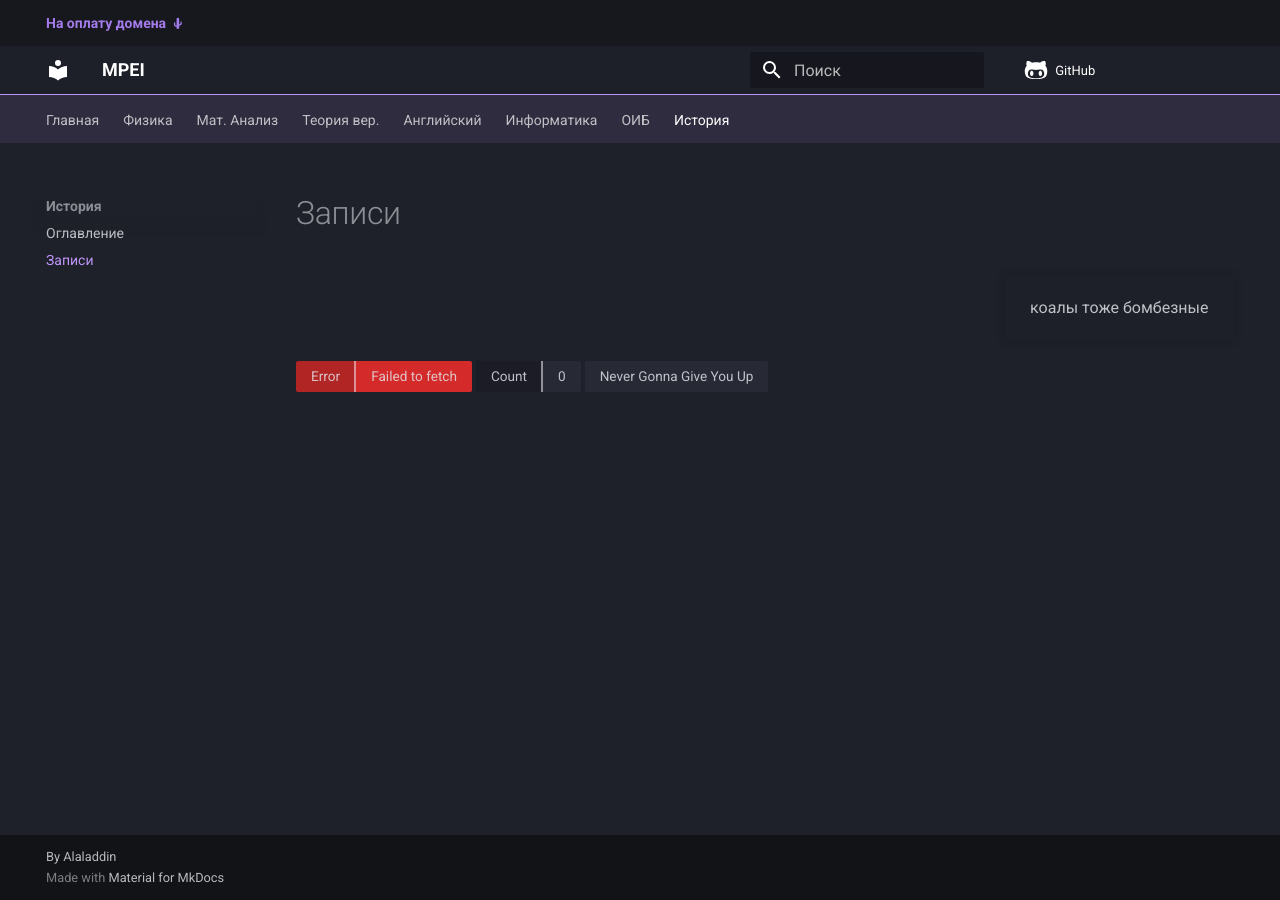
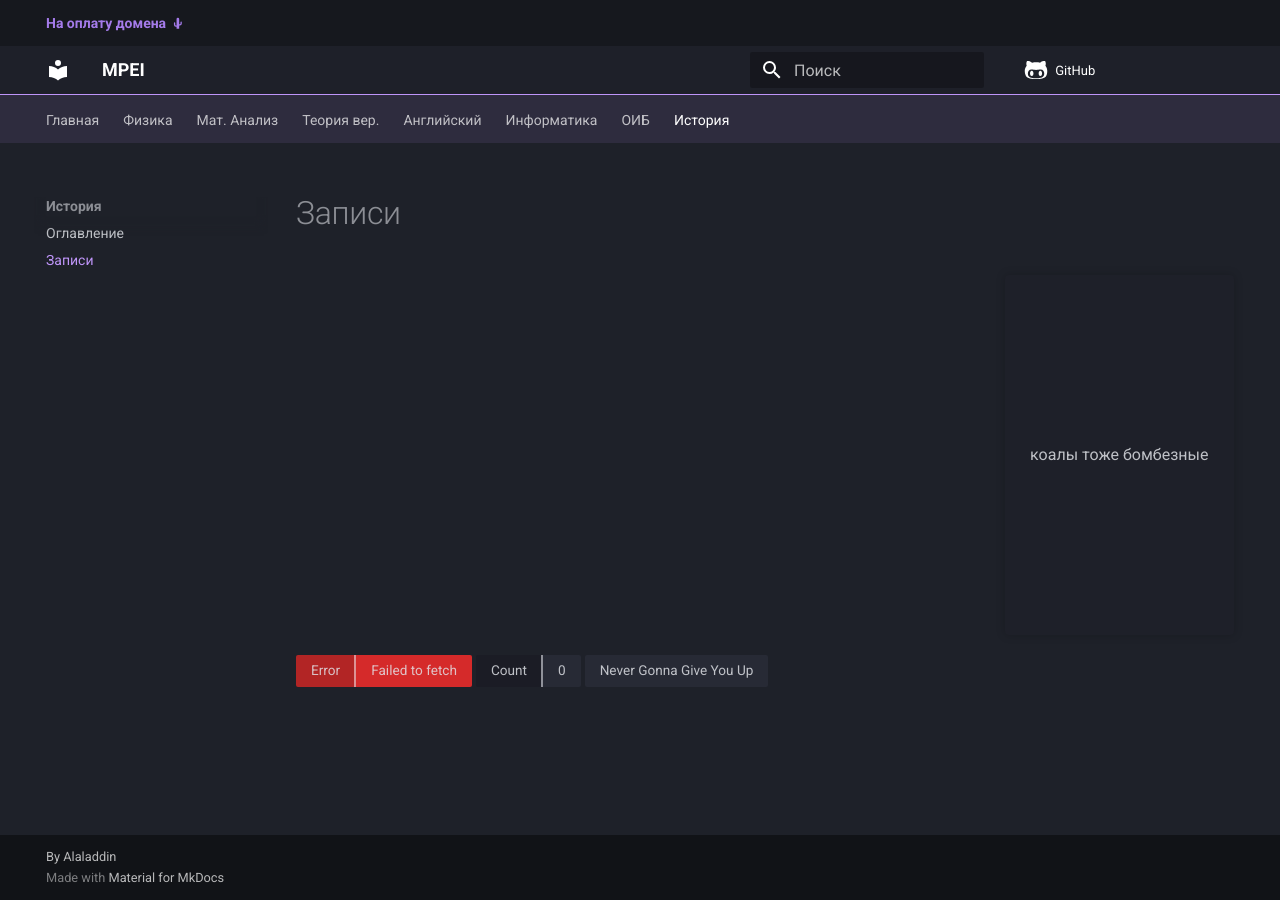
Before and after one commit to Alaladdin/MPEI, an MkDocs documentation site: the page built from docs/history/watch.md, in a window 1280 px wide. Built offline with MkDocs 1.6.1 and Material for MkDocs 9.7.7, drawn with Linux system fonts in a browser that asks for light colours; comment, search, counter and statistics services are not loaded.

Commit message:
player styles fix

```diff
--- a/docs/assets/css/scss/watch.scss
+++ b/docs/assets/css/scss/watch.scss
@@ -47,9 +47,8 @@ $primary-dark: #1b1c25;
   &__video {
     grid-area: player;
     border-radius: 6px;
-    width: 100%;
-    min-height: 100%;
-    max-height: 360px;
+    width: 640px;
+    height: 360px;
     transition: .3s box-shadow;
 
     @include hover {
--- a/docs/assets/css/watch.css
+++ b/docs/assets/css/watch.css
@@ -149,9 +149,8 @@
 .watch__video {
   grid-area: player;
   border-radius: 6px;
-  width: 100%;
-  min-height: 100%;
-  max-height: 360px;
+  width: 640px;
+  height: 360px;
   transition: 0.3s box-shadow;
 }
 @media (hover: hover) {
```
Also changed, not shown: 1 other file.
